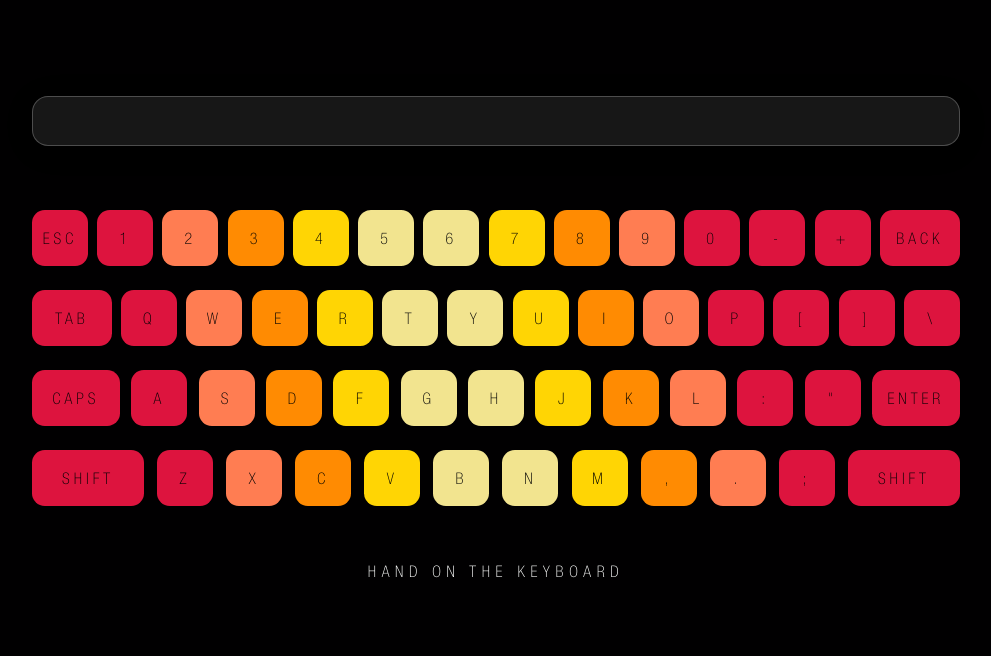
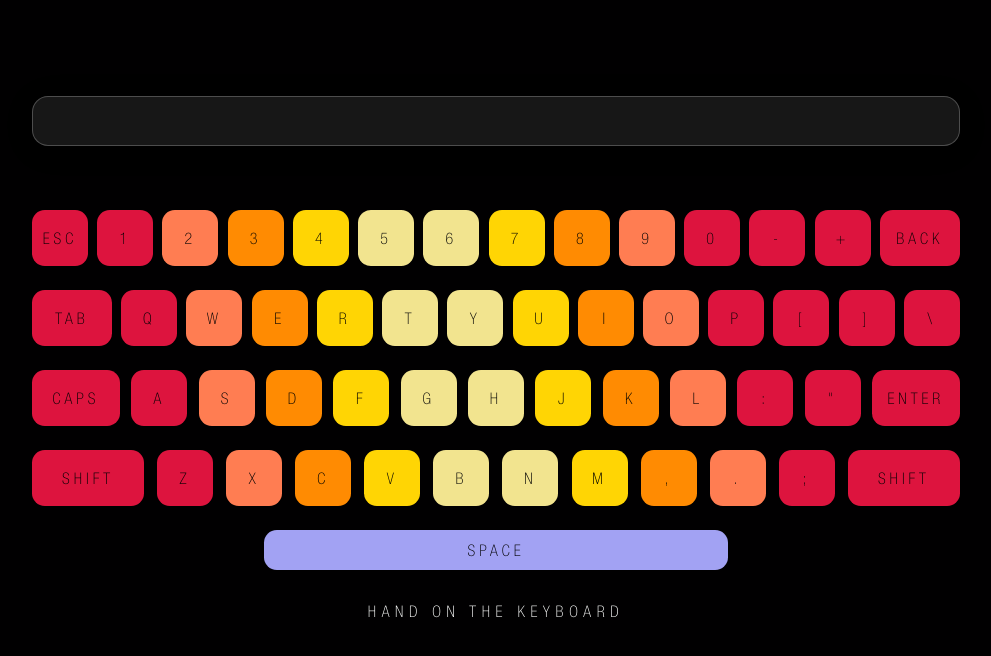
Before and after one commit to farzane-na/keyboard, a plain HTML site: page index.html in a window 1280 px wide. Shown: the whole page, without its empty margins (144-1135 px from the left). Drawn offline with Linux system fonts and the light colour scheme.

Commit message:
adding space bar key and style

```diff
--- a/index.html
+++ b/index.html
@@ -73,6 +73,7 @@
                 <li id=";" class="pink key-style">;</li>
                 <li id="SHIFT" class="pink key-style">SHIFT</li>
             </ul>
+            <li class="space">SPACE</li>
         </div>
         <div class="notic d-flex">
             <p>HAND ON THE KEYBOARD</p>
--- a/style.css
+++ b/style.css
@@ -77,6 +77,18 @@ body {
     display: flex;
     justify-content: center;
     align-items: center;
+}
+
+.space {
+    background-color: rgb(162, 162, 243);
+    border-radius: 0.8rem;
+    width: 50%;
+    height: 2.5rem;
+    display: flex;
+    justify-content: center;
+    align-items: center;
+    margin-left: auto;
+    margin-right: auto
 }
 
 .key-style:hover {
```
